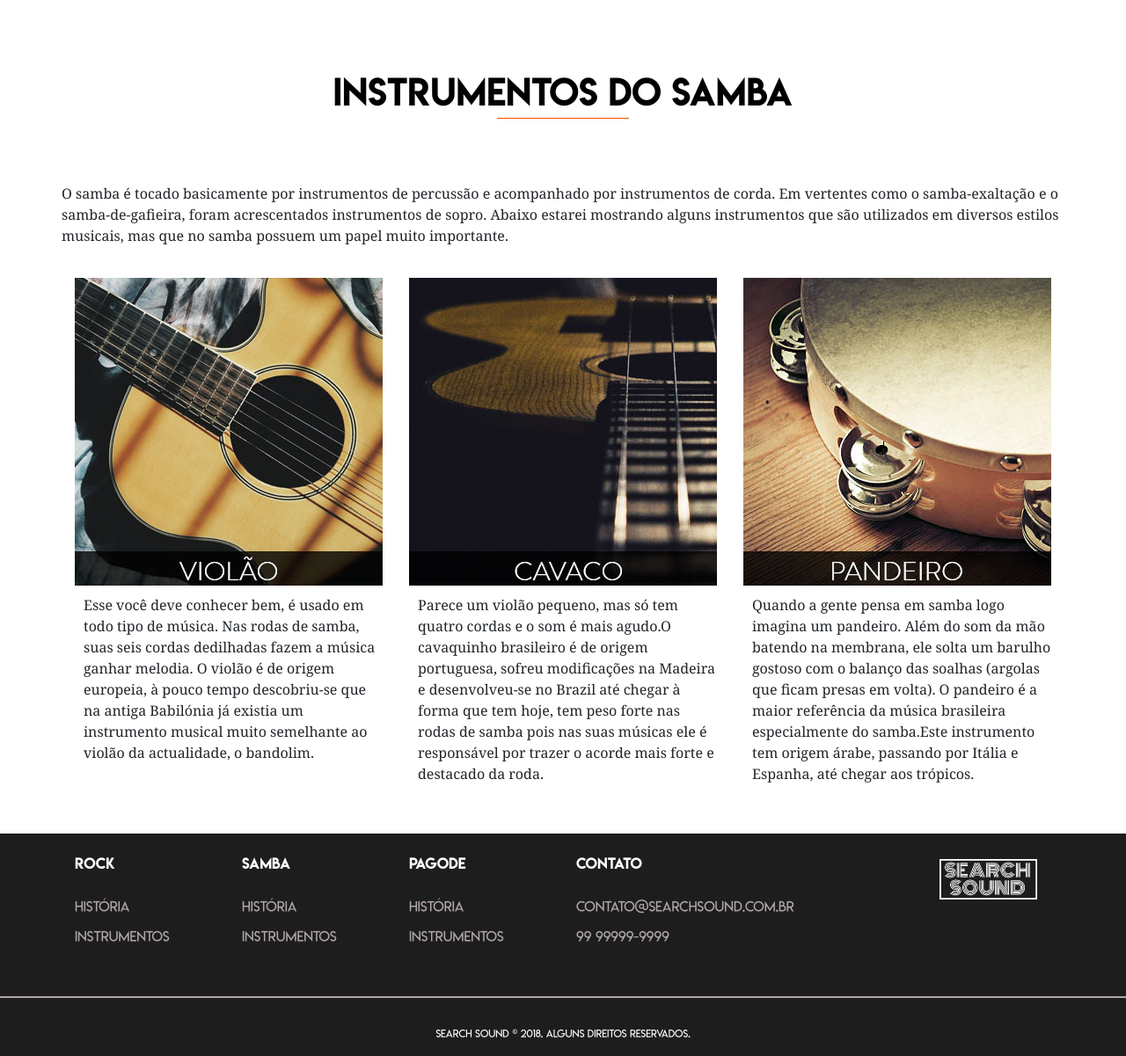
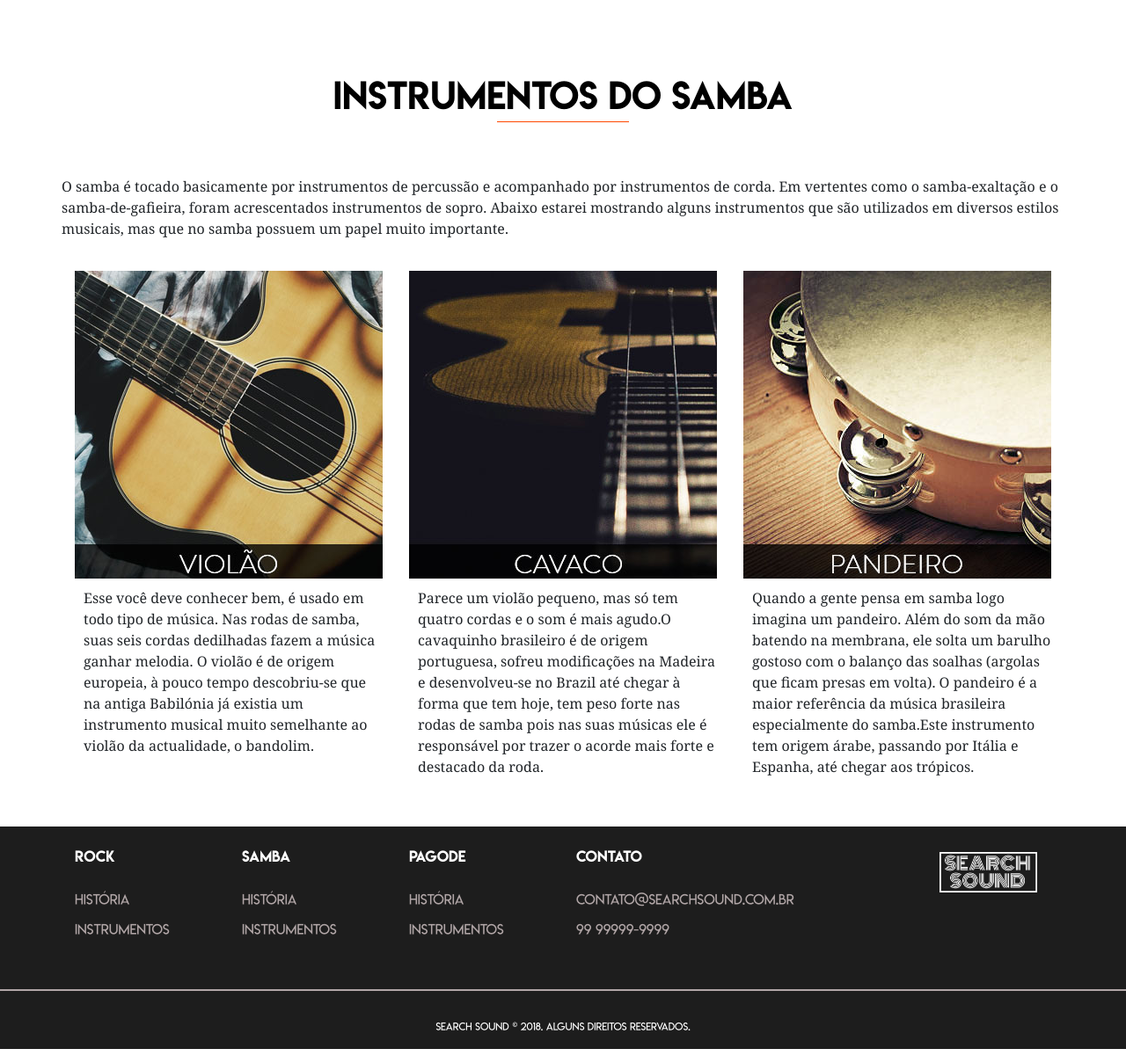
Before and after one commit to bielzinhopecci/searchsound, a PHP site: page /samba-inst.php in a window 1280 px wide. Shown: the part 109-1310 px from the top of the page at 88% size. Run offline with PHP 8.4, Linux system fonts and the light colour scheme; some libraries are stand-ins or nearby versions.

Commit message:
Add files via upload

```diff
--- a/index.php
+++ b/index.php
@@ -19,7 +19,7 @@
 
 <div class="container">
         <div class="row">
-            <div class="carroul-l col-lg-6 col-md-6 col-sm-12 col-xs-12">
+            <div class="carroul-l col-lg-6 col-md-6 col-sm-12 col-xs-12 col-12">
                 <a href="#">
                 <img src="dist/img/rock-main.png" alt="Rock" class="img-animated">
             </a>
--- a/samba-inst.php
+++ b/samba-inst.php
@@ -22,9 +22,9 @@
         include 'includes/menu.php'; ?>
     </header>
 
-<div class="container mobile-al">
+<div class="container">
 
-        <h1 class="h1-samba">Instrumentos do Samba</h1>
+        <h1 class="text-center pt-5 mt-3 pb-5">Instrumentos do Samba</h1>
             <div class="row">
 
             <p class="text-introsamba">O samba é tocado basicamente por instrumentos de percussão e acompanhado por instrumentos de corda. Em vertentes como o samba-exaltação e o samba-de-gafieira, foram acrescentados instrumentos de sopro. Abaixo estarei mostrando alguns instrumentos que são utilizados em diversos estilos musicais, mas que no samba possuem um papel muito importante.</p>
```
